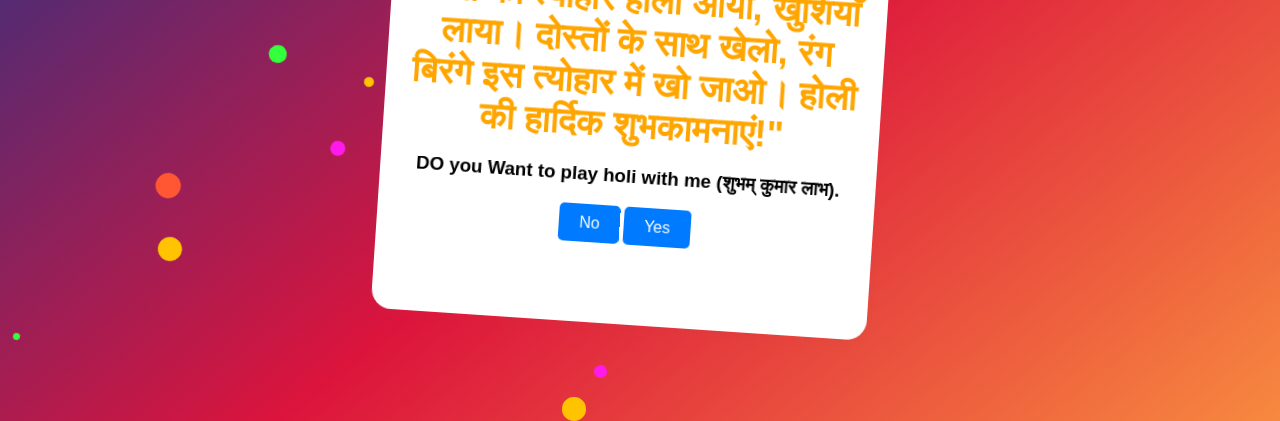
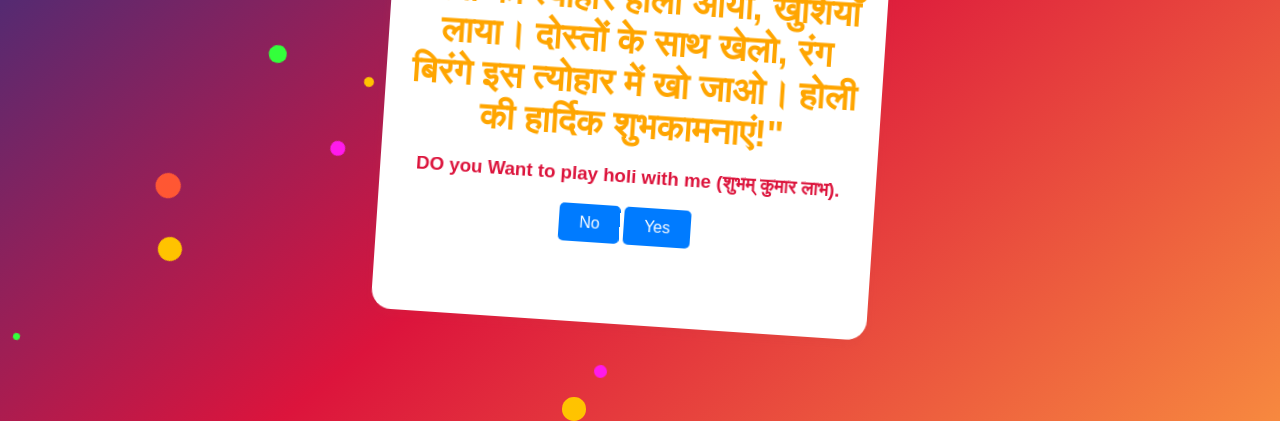
Before and after one commit to shubhamlabh9/happyholi, a plain HTML site: page index.html in a window 1280 px wide. Shown: the part 403-824 px from the top of the page. Drawn offline with Linux system fonts and the light colour scheme.

Commit message:
Update index.html

```diff
--- a/index.html
+++ b/index.html
@@ -258,7 +258,7 @@
       <div class="animated-text">"रंगों का त्योहार होली आया, खुशियाँ लाया। दोस्तों के साथ खेलो, रंग बिरंगे इस त्योहार
         में खो जाओ। होली की हार्दिक शुभकामनाएं!"
       </div>
-      <h3>DO you Want to play holi with me (शुभम् कुमार लाभ).</h3>
+<h3 style="color: crimson;">DO you Want to play holi with me (शुभम् कुमार लाभ).</h3>
       <button id="myButton" class="button">No</button>
       <button id="yesButton" class="button" onclick="redirectToYesPage()">Yes</button>
     </div>
```
